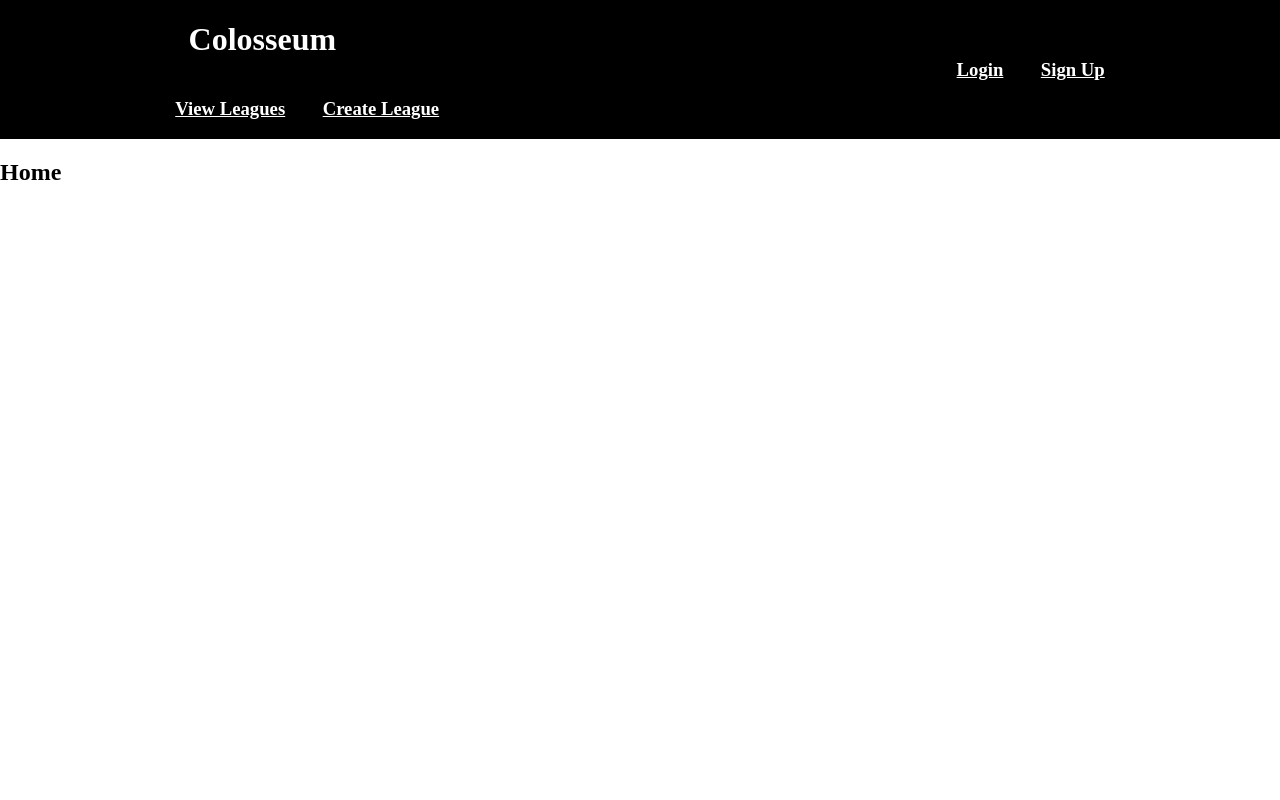
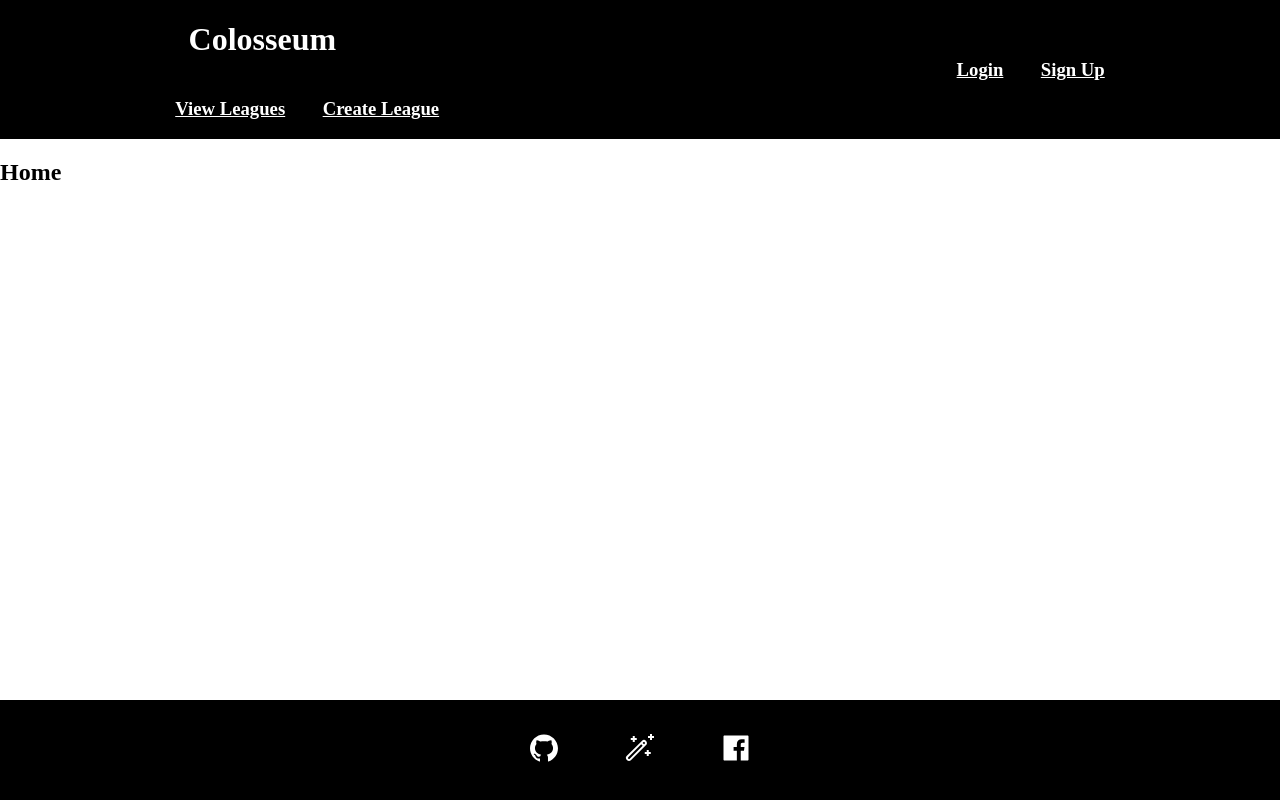
Before and after one commit to cecrouch01/Tabletop-Leagues, a React (Vite) app in the folder client/: page / in a window 1280 px wide. Built offline with nearby package versions, Linux system fonts and the light colour scheme.

Commit message:
first draft footer

```diff
--- a/client/package.json
+++ b/client/package.json
@@ -13,6 +13,7 @@
   "dependencies": {
     "react": "^18.2.0",
     "react-dom": "^18.2.0",
+    "react-icons": "^4.11.0",
     "react-router-dom": "^6.18.0"
   },
   "devDependencies": {
--- a/client/src/App.css
+++ b/client/src/App.css
@@ -1 +1,5 @@
-/* placeholder  */
+.app {
+    min-height: 100vh;
+    display:flex;
+    flex-direction: column;
+}
--- a/client/src/App.jsx
+++ b/client/src/App.jsx
@@ -8,11 +8,11 @@ function App() {
   // const [count, setCount] = useState(0)
 
   return (
-    <>
+    <div className='app'>
       <Navbar />
       <Outlet />
       <Footer />
-    </>
+    </div>
   )
 }
 
--- a/client/src/components/Footer/Footer.css
+++ b/client/src/components/Footer/Footer.css
@@ -1 +1,20 @@
-/* placeholder  */
+.footer-container {
+    margin-top: auto;
+}
+.footer {
+    display: flex;
+    justify-content:center;
+    align-items:center;
+    margin-top: auto;
+    height: 100px;
+    background-color:black;
+    /* border-top-style: solid;
+    border-color: gray; */
+  }
+
+  .footerItem{
+    margin-left: 1em;
+    margin-right: 1em;
+    font-size: 2em;
+    color: white;
+  }
--- a/client/src/components/Footer/Footer.jsx
+++ b/client/src/components/Footer/Footer.jsx
@@ -1,8 +1,22 @@
-const Footer = () => {
-    return
-    <>
-        <h2>Footer</h2>
-    </>
+import { AiFillGithub } from 'react-icons/ai';
+import { AiFillFacebook } from 'react-icons/ai';
+import { VscWand } from 'react-icons/vsc'
+import './Footer.css'
+
+export default function Footer() {
+    return (
+        <footer className='footer-container'>
+            <nav className='footer'>
+                <div>
+                    <a href="https://github.com/cecrouch01/Tabletop-Leagues" target="_blank" rel="noreferrer"><AiFillGithub className='footerItem' /></a>
+                </div>
+                <div>
+                    <a href="https://magic.wizards.com/en/mtgarena/digital-magic-strategy-card-game?gclid=Cj0KCQjw-pyqBhDmARIsAKd9XIOc7FtTIdAQatVOAS9xRTO_ld76zbNqfQrMEMLbw1pHYOfp86u4aOYaAsWwEALw_wcB" target="_blank" rel="noreferrer"><VscWand className='footerItem' /></a>
+                </div>
+                <div>
+                    <a href="https://www.facebook.com/MagicTheGathering" target="_blank" rel="noreferrer"><AiFillFacebook className='footerItem' /></a>
+                </div>
+            </nav>
+        </footer>
+    );
 }
-
-export default Footer
```
Also changed, not shown: 1 other file (tests, documents, lock files or other folders).
